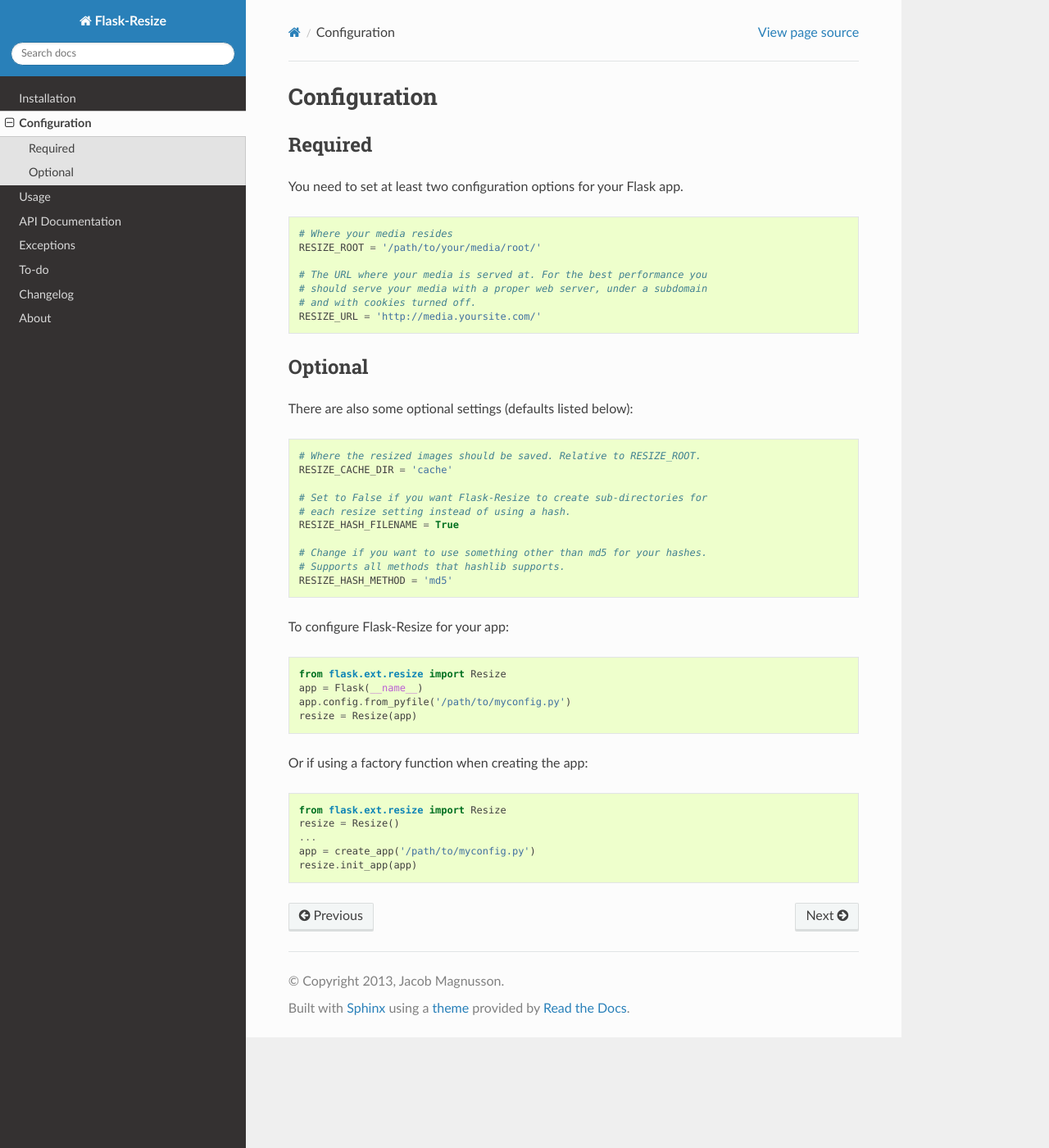
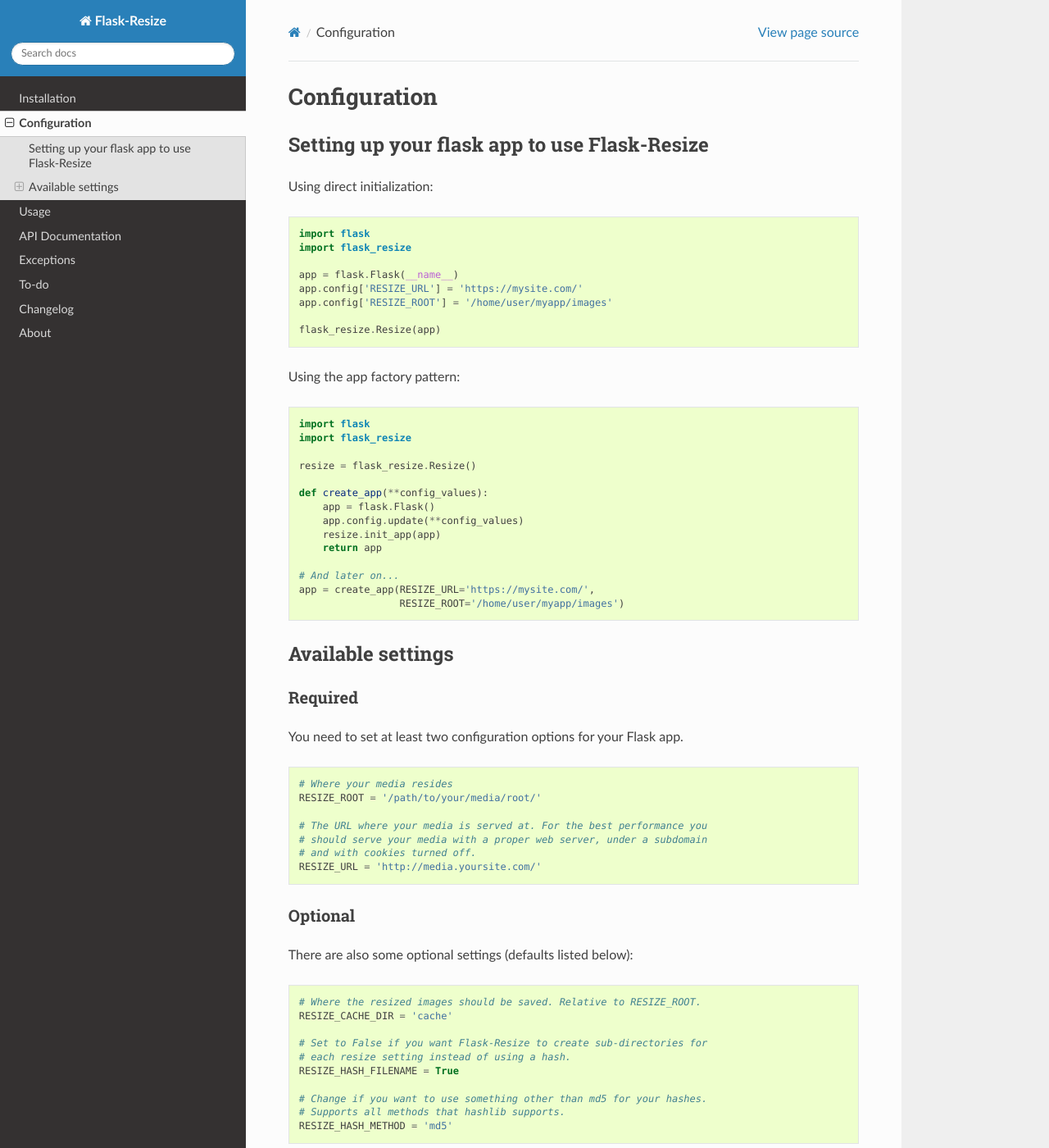
Before and after one commit to jacobsvante/Flask-Resize, a Sphinx documentation site: the page built from docs/configuration.rst, in a window 1280 px wide and 1400 px high. Shown: the whole window at 82% size. Built offline with Sphinx 7.4.7 and the Read the Docs theme 2.0.0, drawn with Linux system fonts in a browser that asks for light colours; the version number could not be read and is left out; some of the changed text lies outside the part shown.

Commit message:
Updated docs

```diff
--- a/docs/about.rst
+++ b/docs/about.rst
@@ -1,5 +1,5 @@
 About
 =====
 
-Created by `Jacob Magnusson <https://twitter.com/jacobsvante_>`__, 2013.
+Created by `Jacob Magnusson <https://twitter.com/jacobsvante_>`__.
 Full list of contributors can be found `here <https://github.com/jmagnusson/Flask-Resize/blob/master/CONTRIBUTORS.md>`__.
--- a/docs/configuration.rst
+++ b/docs/configuration.rst
@@ -1,8 +1,43 @@
 Configuration
 =============
 
+Setting up your flask app to use Flask-Resize
+---------------------------------------------
+
+Using direct initialization::
+
+    import flask
+    import flask_resize
+
+    app = flask.Flask(__name__)
+    app.config['RESIZE_URL'] = 'https://mysite.com/'
+    app.config['RESIZE_ROOT'] = '/home/user/myapp/images'
+
+    flask_resize.Resize(app)
+
+Using the app factory pattern::
+
+    import flask
+    import flask_resize
+
+    resize = flask_resize.Resize()
+
+    def create_app(**config_values):
+        app = flask.Flask()
+        app.config.update(**config_values)
+        resize.init_app(app)
+        return app
+
+    # And later on...
+    app = create_app(RESIZE_URL='https://mysite.com/',
+                     RESIZE_ROOT='/home/user/myapp/images')
+
+
+Available settings
+------------------
+
 Required
---------
+~~~~~~~~
 
 You need to set at least two configuration options for your Flask app.
 
@@ -17,7 +52,7 @@
     RESIZE_URL = 'http://media.yoursite.com/'
 
 Optional
---------
+~~~~~~~~
 
 There are also some optional settings (defaults listed below):
 
@@ -34,21 +69,4 @@
     # Supports all methods that hashlib supports.
     RESIZE_HASH_METHOD = 'md5'
 
-To configure Flask-Resize for your app:
-
-.. code:: python
-
-    from flask.ext.resize import Resize
-    app = Flask(__name__)
-    app.config.from_pyfile('/path/to/myconfig.py')
-    resize = Resize(app)
-
-Or if using a factory function when creating the app:
-
-.. code:: python
-
-    from flask.ext.resize import Resize
-    resize = Resize()
-    ...
-    app = create_app('/path/to/myconfig.py')
-    resize.init_app(app)
+To configure Flask-Resize for your app you now have two options.
```
Also changed, not shown: README.md (+1 -1 lines), docs/usage.rst (+10 -10 lines).
